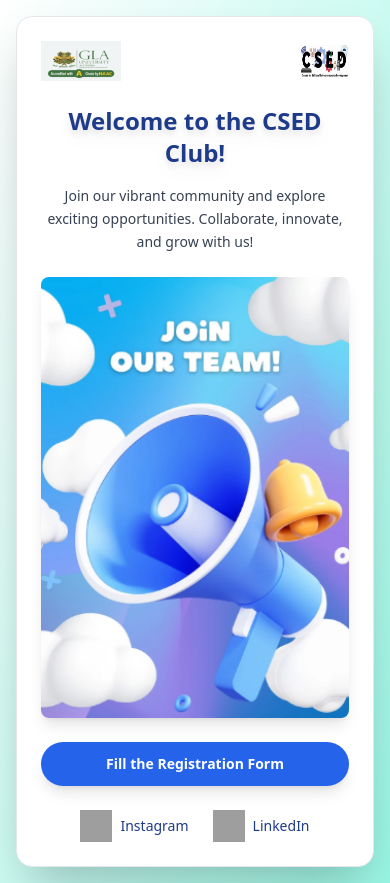
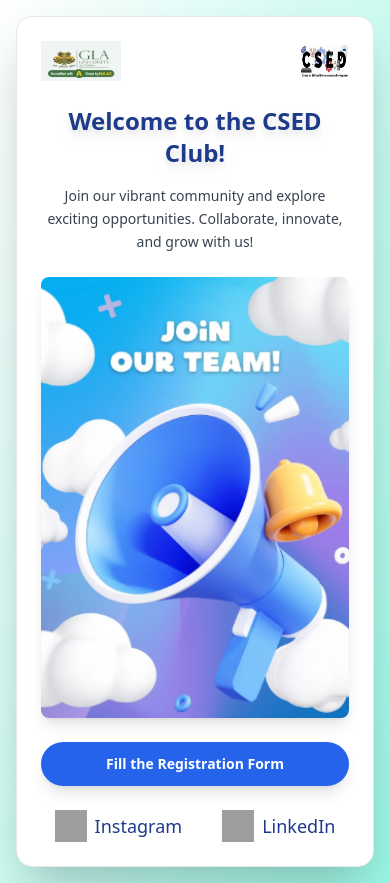
Before and after one commit to CSED-CLUB-GLAU/Membership-page, a plain HTML site: page index.html in a window 390 px wide. Drawn offline with nearby package versions, Linux system fonts and the light colour scheme; grey boxes are pictures that could not be loaded.

Commit message:
Update index.html

```diff
--- a/index.html
+++ b/index.html
@@ -36,27 +36,24 @@
         </div>
 
         <!-- Social Media Section -->
-        <div class="flex justify-center items-center space-x-6 flex-wrap">
+        <div class="flex justify-center space-x-10">
             <!-- Instagram -->
-            <a href="https://www.instagram.com/csed_club_glau/"
-               target="_blank"
-               class="flex items-center space-x-2 hover:scale-110 transition-transform duration-300">
+            <a href="https://www.instagram.com/csed_club_glau/" target="_blank" class="flex items-center space-x-2 hover:scale-110 transition-transform duration-300">
                 <img src="https://upload.wikimedia.org/wikipedia/commons/a/a5/Instagram_icon.png"
                      alt="Instagram"
                      class="w-8 h-8">
-                <span class="text-sm sm:text-lg text-blue-900 font-medium">Instagram</span>
+                <span class="text-lg text-blue-900 font-medium">Instagram</span>
             </a>
 
             <!-- LinkedIn -->
-            <a href="https://www.linkedin.com/company/csed-club-glau/"
-               target="_blank"
-               class="flex items-center space-x-2 hover:scale-110 transition-transform duration-300">
+            <a href="https://www.linkedin.com/company/csed-club-glau/" target="_blank" class="flex items-center space-x-2 hover:scale-110 transition-transform duration-300">
                 <img src="https://upload.wikimedia.org/wikipedia/commons/c/ca/LinkedIn_logo_initials.png"
                      alt="LinkedIn"
                      class="w-8 h-8">
-                <span class="text-sm sm:text-lg text-blue-900 font-medium">LinkedIn</span>
+                <span class="text-lg text-blue-900 font-medium">LinkedIn</span>
             </a>
         </div>
+
     </div>
 </body>
 </html>
```
